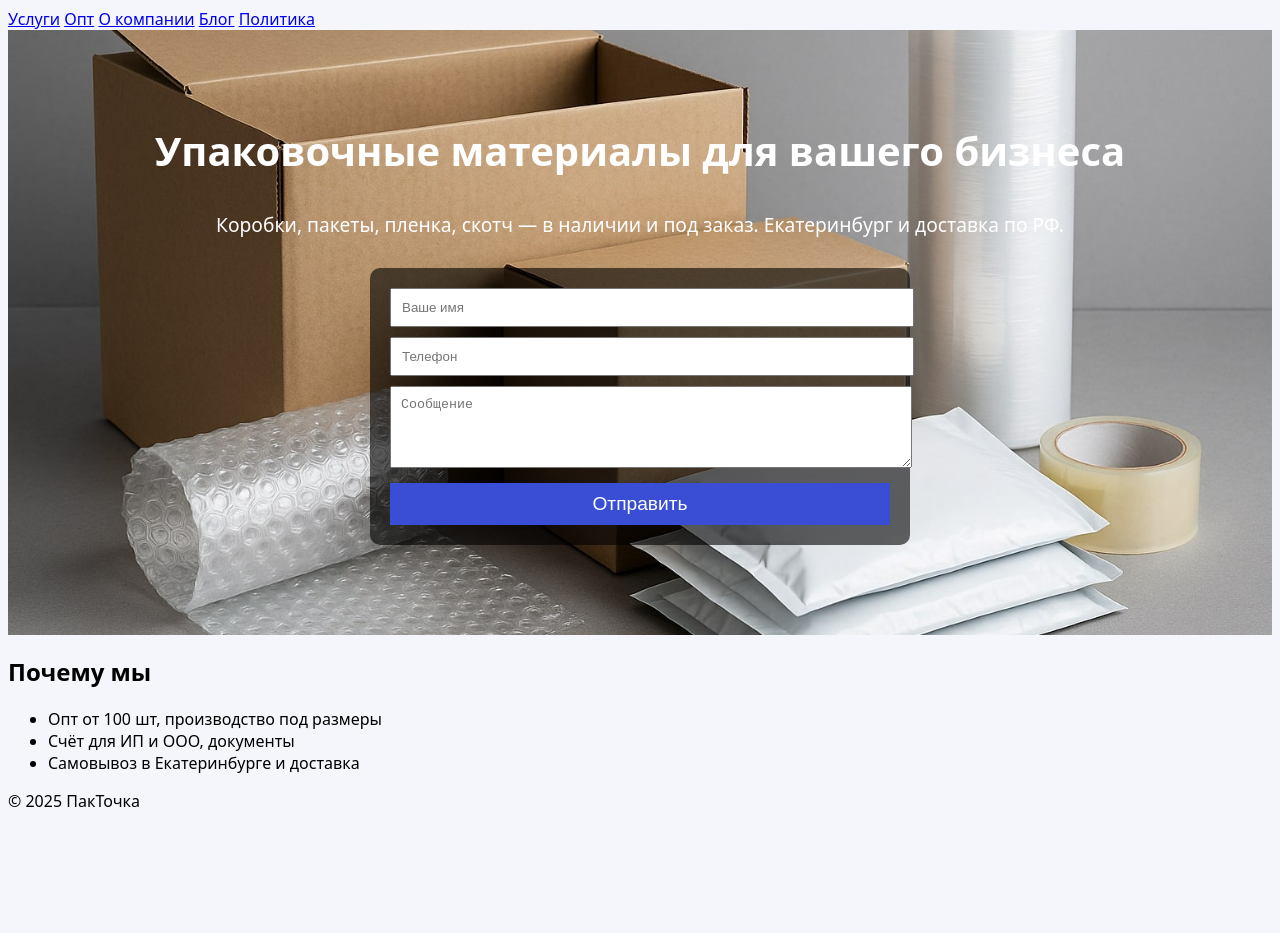
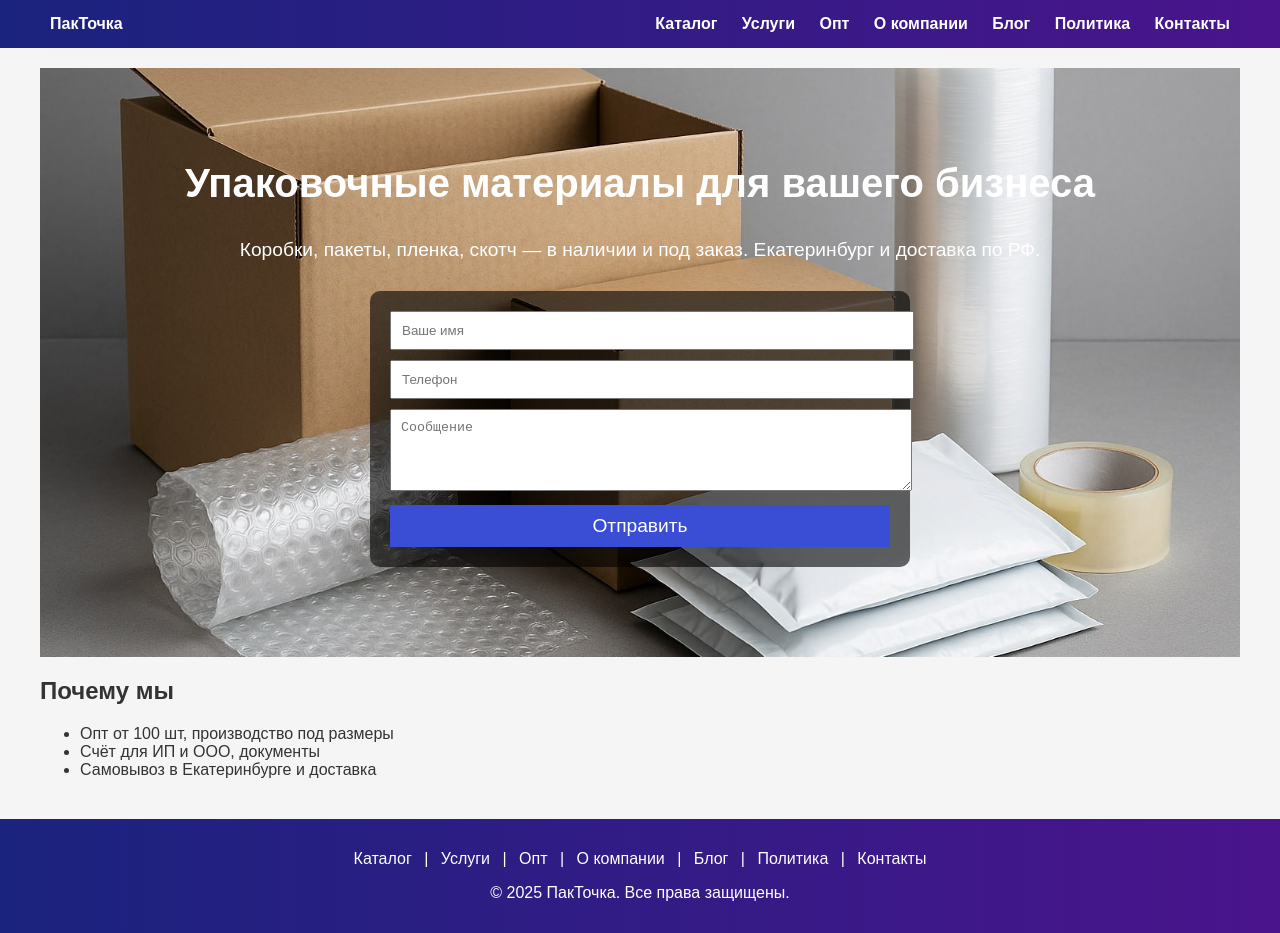
Before and after one commit to mckhoklov-creator/packtochka, a Jekyll site: the page built from index.html, in a window 1280 px wide. Built offline with Jekyll 4.4.1, drawn with Linux system fonts in a browser that asks for light colours; before the commit the page ends 900 px from its top, so only the background shows below that.

Commit message:
Update default.html

```diff
--- a/_layouts/default.html
+++ b/_layouts/default.html
@@ -6,22 +6,89 @@
   <title>{{ page.title | default: site.title }}</title>
   <meta name="description" content="{{ page.description | default: site.description }}">
   <link rel="stylesheet" href="{{ site.baseurl }}/assets/css/style.css">
+  <style>
+    body {
+      margin: 0;
+      font-family: Arial, sans-serif;
+      background-color: #f5f5f5;
+      color: #333;
+    }
+    header {
+      background: linear-gradient(90deg, #1a237e, #4a148c);
+      padding: 15px 0;
+    }
+    header .container {
+      display: flex;
+      justify-content: space-between;
+      align-items: center;
+      max-width: 1200px;
+      margin: 0 auto;
+      padding: 0 15px;
+    }
+    header a {
+      color: #fff;
+      text-decoration: none;
+      margin: 0 10px;
+      font-weight: bold;
+    }
+    header a:hover {
+      text-decoration: underline;
+    }
+    main {
+      max-width: 1200px;
+      margin: 20px auto;
+      padding: 0 15px;
+    }
+    footer {
+      background: linear-gradient(90deg, #1a237e, #4a148c);
+      color: #fff;
+      text-align: center;
+      padding: 15px;
+      margin-top: 40px;
+    }
+    footer a {
+      color: #fff;
+      margin: 0 8px;
+      text-decoration: none;
+    }
+    footer a:hover {
+      text-decoration: underline;
+    }
+  </style>
 </head>
 <body>
   <header>
+    <div class="container">
+      <div class="logo">
+        <a href="{{ site.baseurl }}/">ПакТочка</a>
+      </div>
       <nav>
-<a href="{{ site.baseurl }}/uslugi/" class="nav-link d-inline-block px-2 text-white">Услуги</a>
-<a href="{{ site.baseurl }}/opt/" class="nav-link d-inline-block px-2 text-white">Опт</a>
-<a href="{{ site.baseurl }}/about/" class="nav-link d-inline-block px-2 text-white">О компании</a>
-<a href="{{ site.baseurl }}/blog/" class="nav-link d-inline-block px-2 text-white">Блог</a>
-<a href="{{ site.baseurl }}/privacy/" class="nav-link d-inline-block px-2 text-white">Политика</a>
+        <a href="{{ site.baseurl }}/katalog/">Каталог</a>
+        <a href="{{ site.baseurl }}/uslugi/">Услуги</a>
+        <a href="{{ site.baseurl }}/opt/">Опт</a>
+        <a href="{{ site.baseurl }}/about/">О компании</a>
+        <a href="{{ site.baseurl }}/blog/">Блог</a>
+        <a href="{{ site.baseurl }}/privacy/">Политика</a>
+        <a href="{{ site.baseurl }}/contacts/">Контакты</a>
       </nav>
+    </div>
   </header>
+
   <main>
     {{ content }}
   </main>
+
   <footer>
-  <p>© {{ "now" | date: "%Y" }} ПакТочка</p>
+    <p>
+      <a href="{{ site.baseurl }}/katalog/">Каталог</a> |
+      <a href="{{ site.baseurl }}/uslugi/">Услуги</a> |
+      <a href="{{ site.baseurl }}/opt/">Опт</a> |
+      <a href="{{ site.baseurl }}/about/">О компании</a> |
+      <a href="{{ site.baseurl }}/blog/">Блог</a> |
+      <a href="{{ site.baseurl }}/privacy/">Политика</a> |
+      <a href="{{ site.baseurl }}/contacts/">Контакты</a>
+    </p>
+    <p>© {{ "now" | date: "%Y" }} ПакТочка. Все права защищены.</p>
   </footer>
 </body>
 </html>
```
Lines whose indentation alone changed are shown as unchanged.
